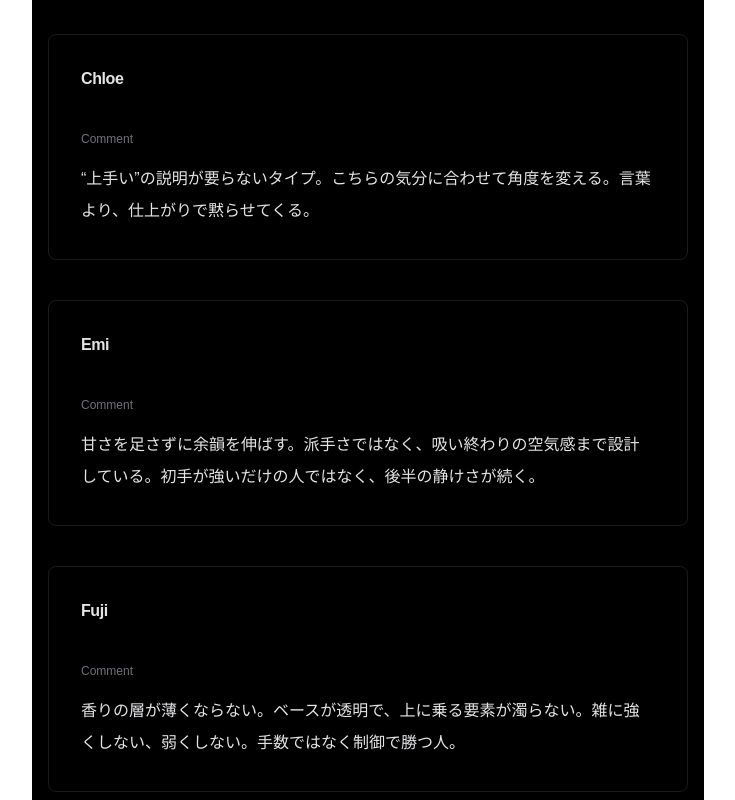
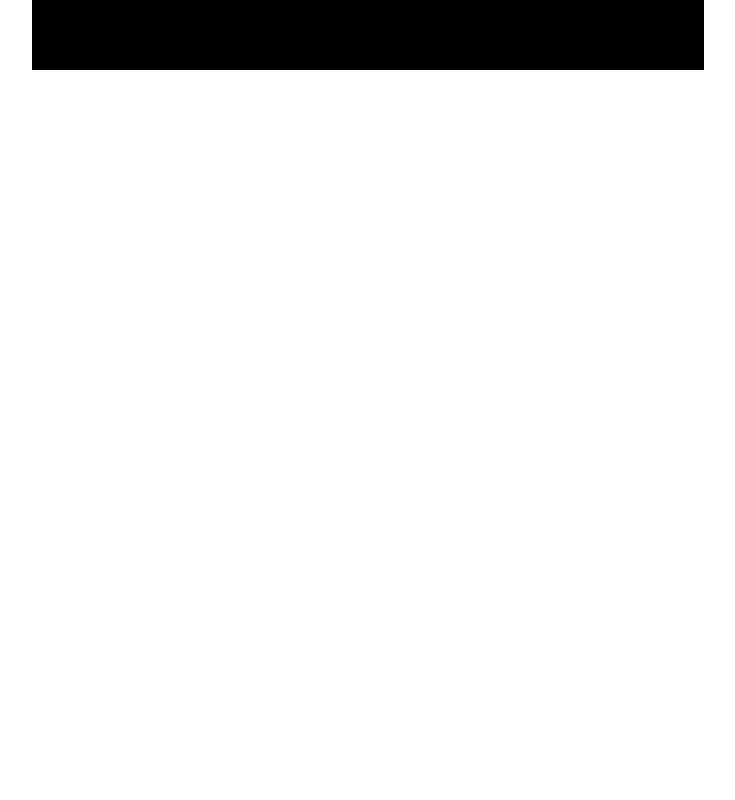
Before and after one commit to enganche1988/shisha-player, a Next.js app: page /people/alice in a window 1280 px wide. Shown: the part 780-1580 px from the top of the page, without its empty margins (272-1007 px from the left). After the commit the page ends 850 px from the top, so only its background shows below. Built offline with nearby package versions, Linux system fonts and the light colour scheme.

Commit message:
phase0: show recommender Mixes only (remove comments)

```diff
--- a/src/app/people/[slug]/page.tsx
+++ b/src/app/people/[slug]/page.tsx
@@ -11,7 +11,6 @@ const SHOW_SCHEDULE_UI = false; // phase0': hide Today / schedule surfaces (keep
 
 type TodayInfo = { shop?: string; start?: string; end?: string };
 type PersonLite = { slug: string; displayName: string };
-type RecommendationLite = { id: string; body: string; fromPerson: PersonLite };
 type RecommendedMix = { by: string; mix: string; note?: string };
 
 function normalizeSlug(input: string | undefined) {
@@ -119,51 +118,6 @@ function fallbackDataFor(slug: string | undefined) {
           { by: "Ben", mix: "Rose × Black Tea" },
         ]
       : [];
-  const abouts: RecommendationLite[] =
-    s === "daigo"
-      ? [
-          {
-            id: "d1",
-            body:
-              "輪郭がはっきりしているのに、強く押しつけない。香りの立ち上がりから後半の余韻まで、空気の密度が一定で気持ちいい。派手さより、丁寧さで惹きつけるタイプ。",
-            fromPerson: { slug: "ben", displayName: "Ben" },
-          },
-        ]
-      : s === "tachiuo"
-      ? [
-          {
-            id: "t1",
-            body:
-              "香りの輪郭が澄んでいて、余韻が静かに続く。派手に盛らず、最初から最後まで温度と空気感を揃えてくる。こちらのテンポに合わせてくれる人。",
-            fromPerson: { slug: "ben", displayName: "Ben" },
-          },
-        ]
-      : [
-          {
-            id: "r1",
-            body:
-              "香りの立ち上がりが静かで、輪郭が最後まで崩れない。混ぜ物を増やさずに深さだけを出せるタイプ。熱の扱いが上手く、同じ構成でも日によって“今日の一番”に寄せてくる。",
-            fromPerson: { slug: "ben", displayName: "Ben" },
-          },
-          {
-            id: "r2",
-            body:
-              "甘さを足さずに余韻を伸ばす。派手さではなく、吸い終わりの空気感まで設計している。初手が強いだけの人ではなく、後半の静けさが続く。",
-            fromPerson: { slug: "emi", displayName: "Emi" },
-          },
-          {
-            id: "r3",
-            body:
-              "香りの層が薄くならない。ベースが透明で、上に乗る要素が濁らない。雑に強くしない、弱くしない。手数ではなく制御で勝つ人。",
-            fromPerson: { slug: "fuji", displayName: "Fuji" },
-          },
-          {
-            id: "r4",
-            body:
-              "“上手い”の説明が要らないタイプ。こちらの気分に合わせて角度を変える。言葉より、仕上がりで黙らせてくる。",
-            fromPerson: { slug: "chloe", displayName: "Chloe" },
-          },
-        ];
   return {
     person: {
       name: displayName,
@@ -174,7 +128,6 @@ function fallbackDataFor(slug: string | undefined) {
       instagramUrl,
     },
     today,
-    abouts,
     bys: [
       { id: "to1", toPerson: { slug: "ben", displayName: "Ben" } }
     ]
@@ -192,23 +145,6 @@ async function getPersonData(slug: string | undefined) {
       where: { slug: { equals: s, mode: "insensitive" } },
     });
     if (!person) return fallbackDataFor(slug);
-
-    const aboutsRaw = await prisma.recommendation.findMany({
-      where: { toPersonId: person.id, isApproved: true },
-      include: { fromPerson: true },
-      orderBy: [{ createdAt: "desc" }]
-    });
-    const abouts = await Promise.all(
-      aboutsRaw.map(async rec => ({
-        ...rec,
-        fromPersonReceivedCount: await prisma.recommendation.count({ where: { toPersonId: rec.fromPersonId, isApproved: true } })
-      }))
-    );
-    abouts.sort((a, b) =>
-      b.fromPersonReceivedCount - a.fromPersonReceivedCount ||
-      b.createdAt.getTime() - a.createdAt.getTime()
-    );
-    const aboutsTop = abouts.filter(Boolean).slice(0, 5);
 
     const today = new Date();
     today.setHours(0, 0, 0, 0);
@@ -243,7 +179,7 @@ async function getPersonData(slug: string | undefined) {
         }
       : undefined;
 
-    return { person, today: todayInfo, abouts: aboutsTop, bys };
+    return { person, today: todayInfo, bys };
   } catch {
     return fallbackDataFor(slug);
   }
@@ -258,7 +194,7 @@ export default async function PeopleDetail({ params }: { params: PeoplePageParam
     notFound();
   }
   const data = await getPersonData(slug);
-  const { person, today, abouts, bys } = data as any;
+  const { person, today, bys } = data as any;
   const mixes: RecommendedMix[] = Array.isArray((person as any)?.mixes) ? (person as any).mixes : [];
   const image = normalizePeopleImage(((person as any)?.avatarUrl ?? (person as any)?.image ?? (person as any)?.imageSrc ?? "_placeholder.svg") as string);
   const imageSrc = peopleImageSrc(image);
@@ -277,21 +213,13 @@ export default async function PeopleDetail({ params }: { params: PeoplePageParam
   const grouped = (() => {
     const map = new Map<
       string,
-      { key: string; name: string; slug?: string; mixes: RecommendedMix[]; voices: RecommendationLite[] }
+      { key: string; name: string; slug?: string; mixes: RecommendedMix[] }
     >();
-
-    for (const rec of (Array.isArray(abouts) ? abouts : []) as RecommendationLite[]) {
-      const k = keyForPerson(rec?.fromPerson);
-      const name = rec?.fromPerson?.displayName ?? "—";
-      const slug = rec?.fromPerson?.slug;
-      if (!map.has(k)) map.set(k, { key: k, name, slug, mixes: [], voices: [] });
-      map.get(k)!.voices.push(rec);
-    }
 
     for (const m of mixes) {
       const k = keyForMix(m);
       const name = m.by || "—";
-      if (!map.has(k)) map.set(k, { key: k, name, mixes: [], voices: [] });
+      if (!map.has(k)) map.set(k, { key: k, name, mixes: [] });
       const entry = map.get(k)!;
       // if we only have mixes, try to resolve slug for linking (best-effort)
       if (!entry.slug) {
@@ -303,8 +231,7 @@ export default async function PeopleDetail({ params }: { params: PeoplePageParam
       entry.mixes.push(m);
     }
 
-    // stable order: keep the strongest "voices" first, then mixes-only
-    return [...map.values()].sort((a, b) => (b.voices.length - a.voices.length) || a.name.localeCompare(b.name));
+    return [...map.values()].sort((a, b) => a.name.localeCompare(b.name));
   })();
 
   return (
@@ -336,13 +263,13 @@ export default async function PeopleDetail({ params }: { params: PeoplePageParam
             <div className="space-y-10">
               {grouped.map((g) => {
                 const mixesTop = g.mixes.slice(0, 3);
-                const voicesTop = g.voices.slice(0, 3);
                 return (
                   <div
                     key={g.key}
                     className="rounded-lg border border-white/10 p-6 md:p-8"
                   >
                     <div className="text-base font-semibold tracking-tight text-zinc-200">
+                      From{" "}
                       {g.slug ? (
                         <a
                           href={`/people/${g.slug}`}
@@ -367,21 +294,6 @@ export default async function PeopleDetail({ params }: { params: PeoplePageParam
                                   {m.note}
                                 </div>
                               ) : null}
-                            </div>
-                          ))}
-                        </div>
-                      </div>
-                    ) : null}
-
-                    {voicesTop.length > 0 ? (
-                      <div className="mt-10">
-                        <div className="text-xs text-zinc-500">Comment</div>
-                        <div className="mt-4 space-y-8">
-                          {voicesTop.map((rec: any) => (
-                            <div key={`${g.key}-voice-${rec.id}`}>
-                              <p className="whitespace-pre-wrap leading-8 text-zinc-200">
-                                {rec.body}
-                              </p>
                             </div>
                           ))}
                         </div>
```
